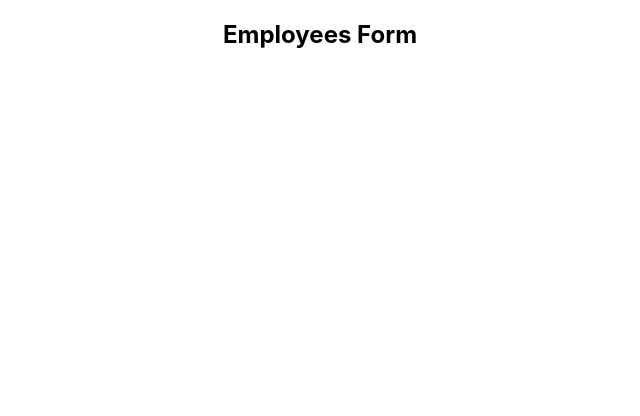
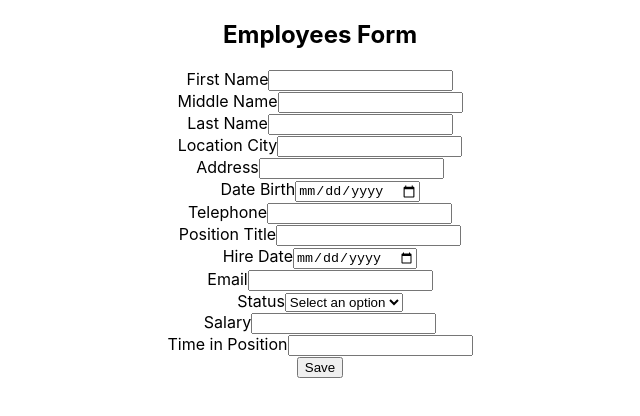
Before and after one commit to ptlnik13/payroll-app, a React (Create React App) app: page /add in a window 1280 px wide. Shown: the top 416 px of the page, without its empty margins (320-960 px from the left). Built offline with nearby package versions, Linux system fonts and the light colour scheme.

Commit message:
Functionality of EmployeeForms works not validation done

```diff
--- a/src/components/EmployeeForm/EmployeeForm.component.jsx
+++ b/src/components/EmployeeForm/EmployeeForm.component.jsx
@@ -1,10 +1,202 @@
+import {useDispatch, useSelector} from "react-redux";
+import {useState} from "react";
+import {selectEmployees} from "../../store/employee/employee.selectors";
+import {addEmployee} from "../../store/employee/employee.actions";
+import {useNavigate} from "react-router-dom";
 
 function EmployeeFormComponent() {
-    return (
+
+    const dispatch = useDispatch();
+    const navigation = useNavigate();
+    const employees = useSelector(selectEmployees);
+    const [formData, setFormData] = useState({
+        firstName: "",
+        middleName: "",
+        lastName: "",
+        location: "",
+        address: "",
+        birthDate: "",
+        telephone: "",
+        positionTitle: "",
+        hireDate: "",
+        email: "",
+        status: '',
+        salary: "",
+        timeInPosition: "",
+    });
+
+    const handleInputChange = (e) => {
+        const {name, value} = e.target;
+        setFormData((prevData) => ({
+            ...prevData,
+            [name]: value,
+        }));
+    };
+
+    const handleSubmit = (e) => {
+        e.preventDefault();
+        // Validate form data
+        // Dispatch action to add employee
+        dispatch(addEmployee(employees, formData));
+        setTimeout(() => {
+            navigation('/');
+        }, 1000)
+    };
+
+    return (<>
+        <h2>Employees Form</h2>
         <div>
-            <h2>Employees Form</h2>
+            <form onSubmit={handleSubmit}>
+                <div>
+                    <label htmlFor="firstName">First Name</label>
+                    <input
+                        type="text"
+                        id="firstName"
+                        name="firstName"
+                        value={formData.firstName}
+                        onChange={handleInputChange}
+                        required
+                    />
+                </div>
+                <div>
+                    <label htmlFor="middleName">Middle Name</label>
+                    <input
+                        type="text"
+                        id="middleName"
+                        name="middleName"
+                        value={formData.middleName}
+                        onChange={handleInputChange}
+                    />
+                </div>
+                <div>
+                    <label htmlFor="lastName">Last Name</label>
+                    <input
+                        type="text"
+                        id="lastName"
+                        name="lastName"
+                        value={formData.lastName}
+                        onChange={handleInputChange}
+                        required
+                    />
+                </div>
+                <div>
+                    <label htmlFor="location">Location City</label>
+                    <input
+                        type="text"
+                        id="location"
+                        name="location"
+                        value={formData.location}
+                        onChange={handleInputChange}
+                        required
+                    />
+                </div>
+                <div>
+                    <label htmlFor="address">Address</label>
+                    <input
+                        type="text"
+                        id="address"
+                        name="address"
+                        value={formData.address}
+                        onChange={handleInputChange}
+                        required
+                    />
+                </div>
+                <div>
+                    <label htmlFor="birthDate">Date Birth</label>
+                    <input
+                        type="date"
+                        id="birthDate"
+                        name="birthDate"
+                        value={formData.birthDate}
+                        onChange={handleInputChange}
+                        required
+                    />
+                </div>
+                <div>
+                    <label htmlFor="telephone">Telephone</label>
+                    <input
+                        type="tel"
+                        id="telephone"
+                        name="telephone"
+                        value={formData.telephone}
+                        onChange={handleInputChange}
+                        required
+                    />
+                </div>
+                <div>
+                    <label htmlFor="positionTitle">Position Title</label>
+                    <input
+                        type="text"
+                        id="positionTitle"
+                        name="positionTitle"
+                        value={formData.positionTitle}
+                        onChange={handleInputChange}
+                        required
+                    />
+                </div>
+                <div>
+                    <label htmlFor="hireDate">Hire Date</label>
+                    <input
+                        type="date"
+                        id="hireDate"
+                        name="hireDate"
+                        value={formData.hireDate}
+                        onChange={handleInputChange}
+                        required
+                    />
+                </div>
+                <div>
+                    <label htmlFor="email">Email</label>
+                    <input
+                        type="email"
+                        id="email"
+                        name="email"
+                        value={formData.email}
+                        onChange={handleInputChange}
+                        required
+                    />
+                </div>
+                <div>
+                    <label htmlFor="status">Status</label>
+                    <select
+                        id="status"
+                        name="status"
+                        value={formData.status}
+                        onChange={handleInputChange}
+                        required
+                    >
+                        <option value="">Select an option</option>
+                        <option value="Full Time">Full Time</option>
+                        <option value="Part Time">Part Time</option>
+                        <option value="Contract">Contract</option>
+                    </select>
+                </div>
+                <div>
+                    <label htmlFor="salary">Salary</label>
+                    <input
+                        type="number"
+                        id="salary"
+                        name="salary"
+                        value={formData.salary}
+                        onChange={handleInputChange}
+                        required
+                    />
+                </div>
+                <div>
+                    <label htmlFor="timeInPosition">Time in Position</label>
+                    <input
+                        type="text"
+                        id="timeInPosition"
+                        name="timeInPosition"
+                        value={formData.timeInPosition}
+                        onChange={handleInputChange}
+                        required
+                    />
+                </div>
+                <button type="submit">Save</button>
+            </form>
         </div>
-    );
+    </>);
 }
 
 export default EmployeeFormComponent;
--- a/src/components/EmployeeViewer/EmployeeViewer.component.jsx
+++ b/src/components/EmployeeViewer/EmployeeViewer.component.jsx
@@ -11,8 +11,11 @@ function EmployeeViewerComponent() {
 
     dispatch(getAllEmployees());
 
-    const handleNavigate = (id) => {
+    const employeeNavigate = (id) => {
         navigate(`/employee/${id}`)
+    }
+    const formNavigate = () => {
+        navigate('/add')
     }
 
     return (
@@ -22,6 +25,7 @@ function EmployeeViewerComponent() {
                 <table>
                     <thead>
                     <tr>
+                        <th>ID</th>
                         <th>First Name</th>
                         <th>Last Name</th>
                         <th>Position Title</th>
@@ -33,19 +37,20 @@ function EmployeeViewerComponent() {
                     <tbody>
                     {employees.map((employee) => (
                         <tr key={employee.id}>
+                            <td>{employee.id}</td>
                             <td>{employee.firstName}</td>
                             <td>{employee.lastName}</td>
                             <td>{employee.positionTitle}</td>
                             <td>{employee.hireDate}</td>
                             <td>{employee.status}</td>
                             <td>
-                                <button onClick={() => handleNavigate(employee.id)}>Details</button>
+                                <button onClick={() => employeeNavigate(employee.id)}>Details</button>
                             </td>
                         </tr>
                     ))}
                     </tbody>
                 </table>
-                <button>Add Employee</button>
+                <button onClick={formNavigate}>Add Employee</button>
             </div>
         </>
     );
--- a/src/data-files/employee-data.js
+++ b/src/data-files/employee-data.js
@@ -11,7 +11,7 @@ export const EMPLOYEE_DATA = [
         positionTitle: 'Front-End Developer',
         hireDate: '22 AUG',
         email: 'ptlnik13@gmail.com',
-        status: 'ONLINE',
+        status: 'Contract',
         salary: '$100',
         timeInPosition: '1 Month'
     },
@@ -27,7 +27,7 @@ export const EMPLOYEE_DATA = [
         positionTitle: 'Dev Ops',
         hireDate: '10 MAY',
         email: 'john.smith@gmail.com',
-        status: 'ONLINE',
+        status: 'Full Time',
         salary: '$101',
         timeInPosition: '3 Months'
     },
@@ -43,7 +43,7 @@ export const EMPLOYEE_DATA = [
         positionTitle: 'Human Resource',
         hireDate: '06 Jan',
         email: 'michele.hough@gmail.com',
-        status: 'OFFLINE',
+        status: 'Part Time',
         salary: '$80',
         timeInPosition: '8 Months'
     },
--- a/src/store/employee/employee.actions.js
+++ b/src/store/employee/employee.actions.js
@@ -7,3 +7,9 @@ export const getAllEmployees = () => {
 
     return createAction(EMPLOYEE_ACTION_TYPES.GET_EMPLOYEES, [])
 }
+
+export const addEmployee = (employees, newEmployee) => {
+
+    const id = `${+employees.length + 1}`;
+    return createAction(EMPLOYEE_ACTION_TYPES.ADD_EMPLOYEE, [...employees, {...newEmployee, id}])
+}
```
Also changed, not shown: src/utils/formValidations.utils.js (added).
